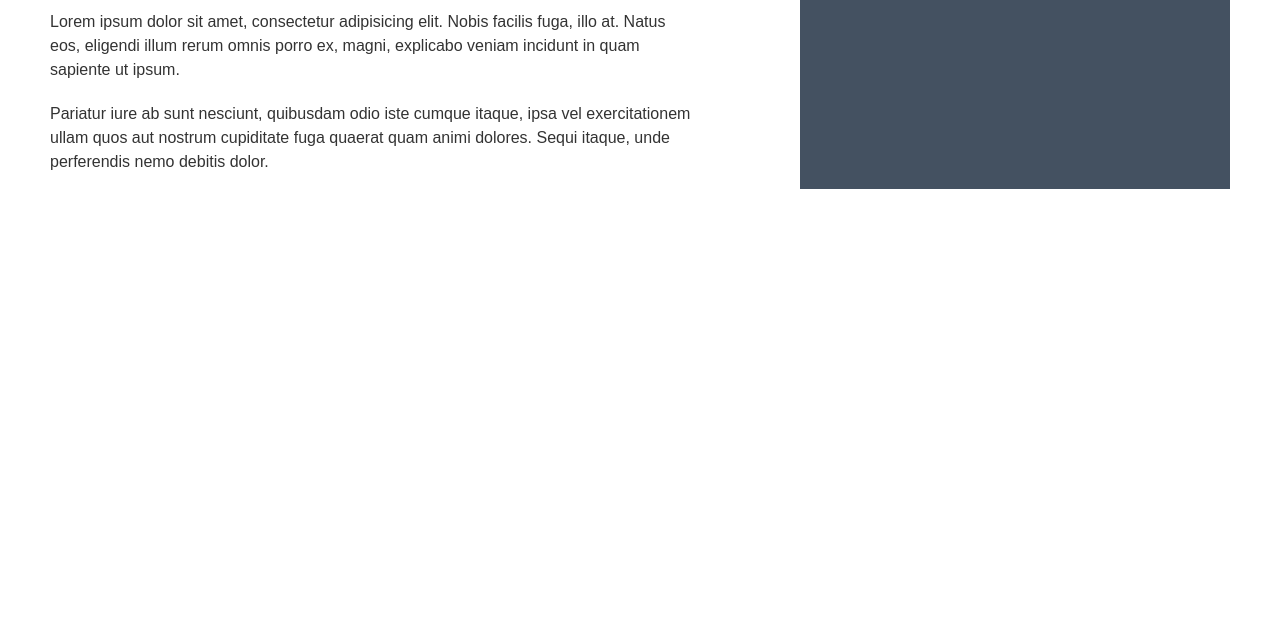
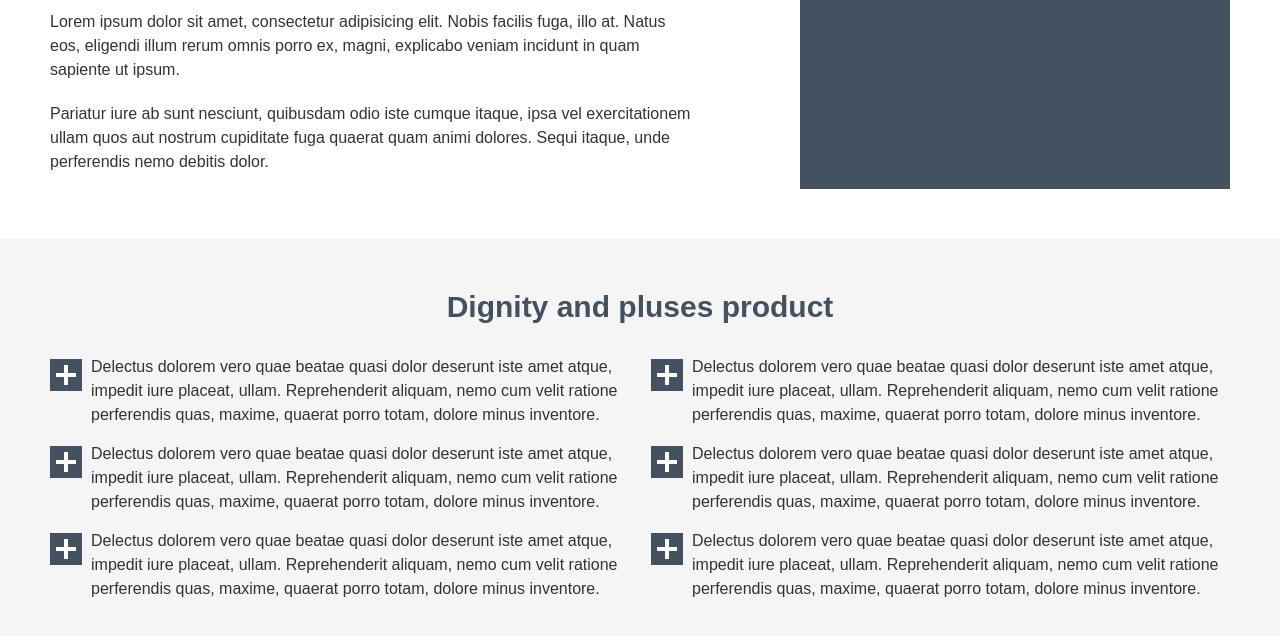
Before and after one commit to ia-stepanov/wwwtemplate, a website built with Parcel: page src/index.html in a window 1280 px wide. Shown: the part 448-1084 px from the top of the page. Before the commit the page ends 800 px from the top, so only its background shows below. Built offline with nearby package versions, Linux system fonts and the light colour scheme; files whose address does not match are found by name.

Commit message:
add(wwwtemplate): реализовать блок Особенности

```diff
--- /dev/null
+++ b/src/assets/styles/layout/_features.scss
@@ -0,0 +1,36 @@
+.features {
+  @include section();
+  background-color: $grey3;
+
+  &__title {
+    @include h2();
+  }
+
+  &__items {
+    display: flex;
+    flex-direction: column;
+
+    @media ($tablet) {
+      flex-direction: row;
+      flex-wrap: wrap;
+      justify-content: space-between;
+    }
+
+    .feature {
+      margin-bottom: 1.5rem;
+
+      &:last-child {
+        margin-bottom: 0;
+      }
+
+      @media ($tablet) {
+        flex-basis: calc(50% - 1.1rem);
+        margin-bottom: 0;
+
+        &:nth-child(n+3) {
+          margin-top: 1.5rem;
+        }
+      }
+    }
+  }
+}
--- a/src/assets/styles/layout/index.scss
+++ b/src/assets/styles/layout/index.scss
@@ -1,2 +1,3 @@
 @import './stage';
 @import './about';
+@import './features';
--- a/src/assets/styles/utils/_mixins.scss
+++ b/src/assets/styles/utils/_mixins.scss
@@ -35,6 +35,7 @@
   font-size: 1.4rem;
   color: $color;
   line-height: 1.29;
+  font-weight: normal;
 }
 
 @mixin lead($color: $white) {
@@ -56,7 +57,7 @@
   padding-left: 1.5rem;
   padding-right: 1.5rem;
 
-  @media ($desktop) {
+  @media ($projector) {
     padding-left: 0;
     padding-right: 0;
   }
--- a/src/assets/styles/utils/_vars.scss
+++ b/src/assets/styles/utils/_vars.scss
@@ -14,6 +14,7 @@ $iconFont: 'socialico';
 // screens
 $tablet: 'min-width: 767px';
 $desktop: 'min-width: 1024px';
+$projector: 'min-width: 1200px';
 
 // shadows
 $mainShadow: 0.5px 0.9px 0 rgba(0, 0, 0, 0.3);
--- a/src/index.html
+++ b/src/index.html
@@ -45,6 +45,56 @@
           <div class="about__image"></div>
         </div>
       </section>
+
+      <section class="features">
+        <div class="container features__wrapper">
+          <h2 class="features__title">Dignity and pluses product</h2>
+          <div class="features__items">
+            <div class="feature">
+              <p class="feature__text">
+                Delectus dolorem vero quae beatae quasi dolor deserunt iste amet atque,
+                impedit iure placeat, ullam. Reprehenderit aliquam, nemo cum velit ratione
+                perferendis quas, maxime, quaerat porro totam, dolore minus inventore.
+              </p>
+            </div>
+            <div class="feature">
+              <p class="feature__text">
+                Delectus dolorem vero quae beatae quasi dolor deserunt iste amet atque,
+                impedit iure placeat, ullam. Reprehenderit aliquam, nemo cum velit ratione
+                perferendis quas, maxime, quaerat porro totam, dolore minus inventore.
+              </p>
+            </div>
+            <div class="feature">
+              <p class="feature__text">
+                Delectus dolorem vero quae beatae quasi dolor deserunt iste amet atque,
+                impedit iure placeat, ullam. Reprehenderit aliquam, nemo cum velit ratione
+                perferendis quas, maxime, quaerat porro totam, dolore minus inventore.
+              </p>
+            </div>
+            <div class="feature">
+              <p class="feature__text">
+                Delectus dolorem vero quae beatae quasi dolor deserunt iste amet atque,
+                impedit iure placeat, ullam. Reprehenderit aliquam, nemo cum velit ratione
+                perferendis quas, maxime, quaerat porro totam, dolore minus inventore.
+              </p>
+            </div>
+            <div class="feature">
+              <p class="feature__text">
+                Delectus dolorem vero quae beatae quasi dolor deserunt iste amet atque,
+                impedit iure placeat, ullam. Reprehenderit aliquam, nemo cum velit ratione
+                perferendis quas, maxime, quaerat porro totam, dolore minus inventore.
+              </p>
+            </div>
+            <div class="feature">
+              <p class="feature__text">
+                Delectus dolorem vero quae beatae quasi dolor deserunt iste amet atque,
+                impedit iure placeat, ullam. Reprehenderit aliquam, nemo cum velit ratione
+                perferendis quas, maxime, quaerat porro totam, dolore minus inventore.
+              </p>
+            </div>
+          </div>
+        </div>
+      </section>
     </main>
   </body>
 </html>
```
